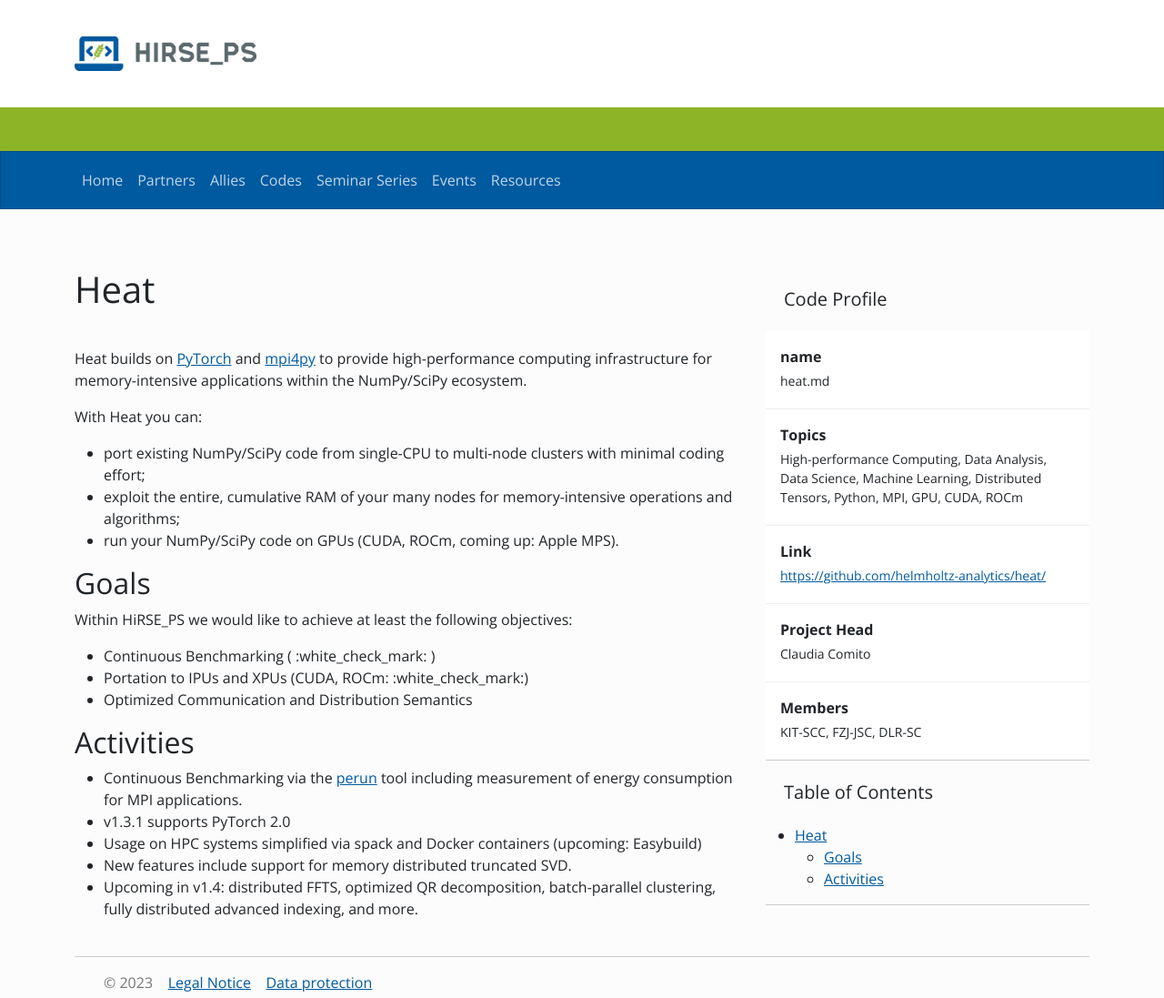
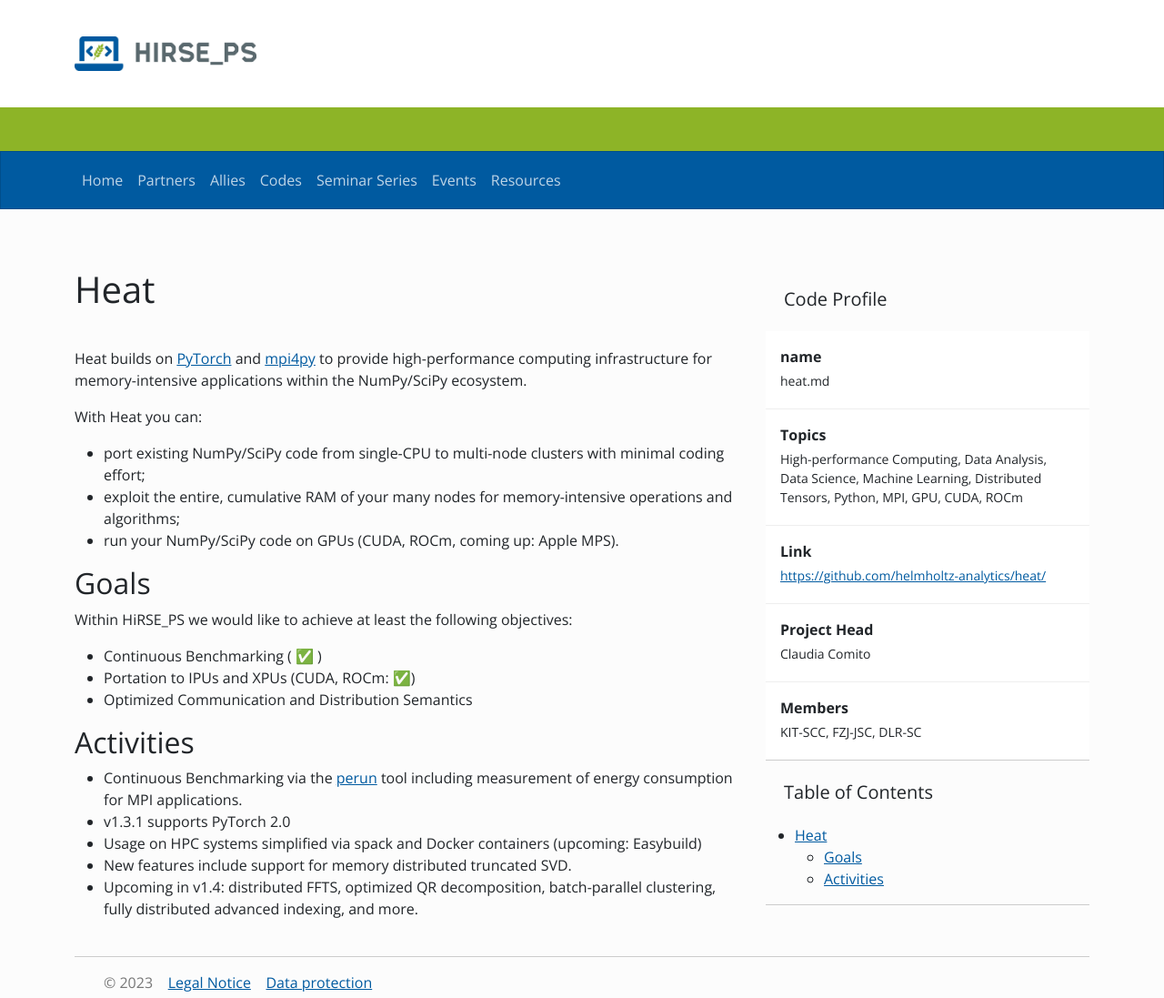
Before and after one commit to Helmholtz-HiRSE/helmholtz-hirse.github.io, a Jekyll site: the page built from _codes/heat.md, in a window 1280 px wide. Shown: the whole page at 91% size. Built offline with Jekyll 4.4.1, drawn with Linux system fonts in a browser that asks for light colours; nearby versions of some CDN libraries; some of the changed lines change nothing that is shown.

Commit message:
Update heat.md

```diff
--- a/_codes/heat.md
+++ b/_codes/heat.md
@@ -25,8 +25,8 @@ With Heat you can:
 
 Within HiRSE_PS we would like to achieve at least the following objectives:
 
-* Continuous Benchmarking ( :white_check_mark: )
-* Portation to IPUs and XPUs (CUDA, ROCm: :white_check_mark:)
+* Continuous Benchmarking ( ✅ )
+* Portation to IPUs and XPUs (CUDA, ROCm: ✅)
 * Optimized Communication and Distribution Semantics
 
 ## Activities
```
